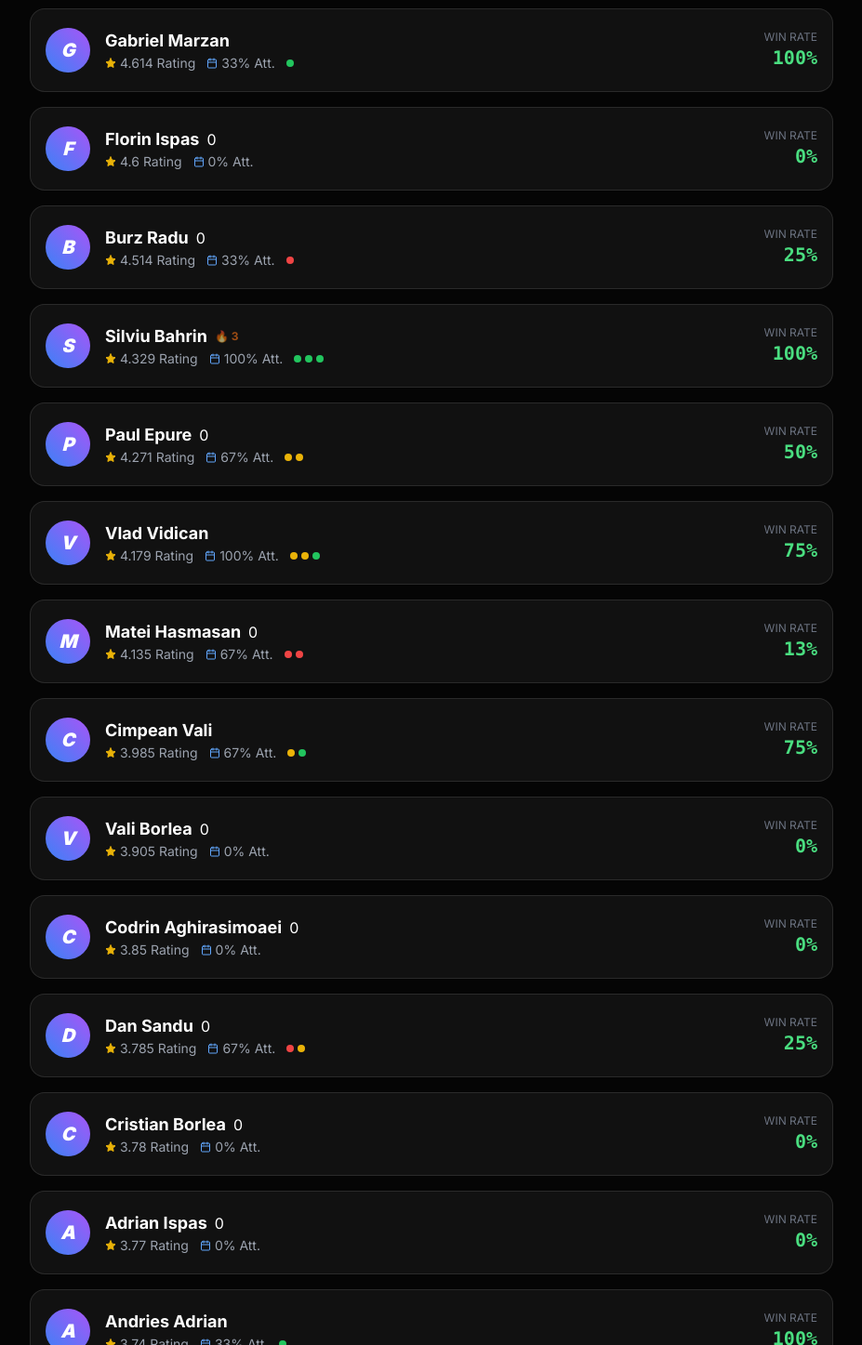
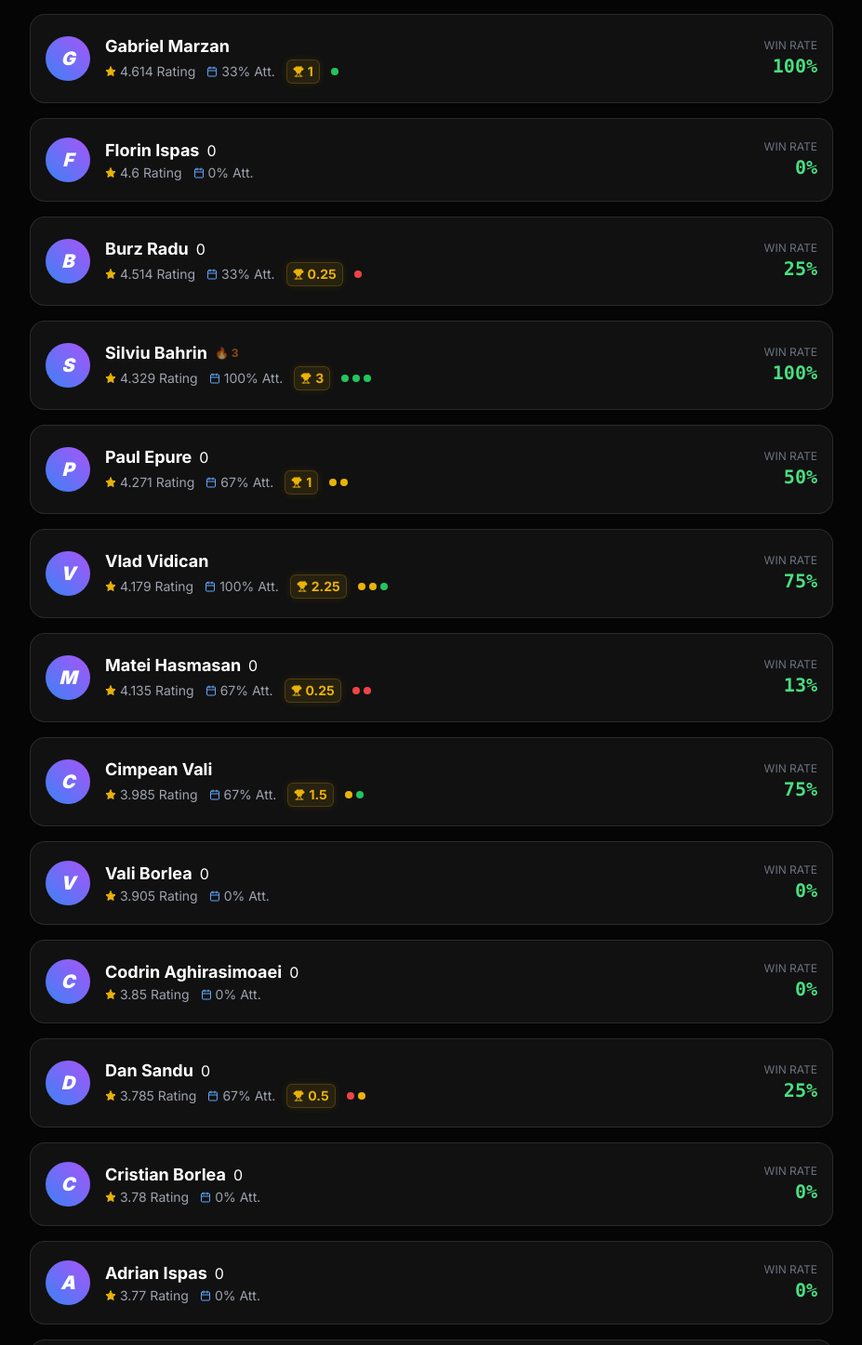
Before and after one commit to silviubahrin/fotbal-gpr, a Next.js app: page / in a window 1280 px wide. Shown: the part 543-1990 px from the top of the page at 93% size, without its empty margins (176-1103 px from the left). Built offline with nearby package versions, Linux system fonts and the light colour scheme.

Commit message:
feat: display current season cups on player cards

```diff
--- a/src/components/PlayerCard.tsx
+++ b/src/components/PlayerCard.tsx
@@ -1,7 +1,7 @@
 "use client";
 
 import { motion } from "framer-motion";
-import { Star, TrendingUp, Award, Calendar } from "lucide-react";
+import { Star, TrendingUp, Award, Calendar, Trophy } from "lucide-react";
 import { clsx, type ClassValue } from "clsx";
 import { twMerge } from "tailwind-merge";
 
@@ -20,6 +20,7 @@ interface Player {
   phy: number;
   attendance: number;
   winRate: number;
+  cups?: number;
   form?: ('W' | 'L' | 'D')[];
   streak?: number;
 }
@@ -57,6 +58,12 @@ export default function PlayerCard({ player, index, onClick }: { player: Player,
                 <Calendar className="h-3 w-3 text-blue-400" />
                 <span>{player.attendance}% Att.</span>
               </div>
+              {player.cups !== undefined && player.cups > 0 && (
+                <div className="flex items-center gap-1 text-sm text-yellow-500 font-bold bg-yellow-500/10 px-1.5 py-0.5 rounded-md border border-yellow-500/20 shadow-[0_0_10px_rgba(234,179,8,0.1)]">
+                  <Trophy className="h-3 w-3 fill-yellow-500" />
+                  <span>{player.cups}</span>
+                </div>
+              )}
               {player.form && player.form.length > 0 && (
                 <div className="flex gap-1">
                   {player.form.map((res, i) => (
--- a/src/lib/data.ts
+++ b/src/lib/data.ts
@@ -11,46 +11,47 @@ export interface Player {
   phy: number;
   attendance: number;
   winRate: number;
+  cups?: number;
   form?: ('W' | 'L' | 'D')[];
   streak?: number;
   history?: number[];
 }
 
 const rawPlayers = [
-  { name: "Termure Adrian", rating: 4.729, pace: 80, sho: 80, pas: 80, dri: 80, def: 80, phy: 80, attendance: 67, winRate: 50, history: [4.9, 4.84, 4.64, 4.63, 4.53, 4.729] },
-  { name: "Gabriel Marzan", rating: 4.614, pace: 80, sho: 80, pas: 80, dri: 80, def: 80, phy: 80, attendance: 33, winRate: 100, history: [4.53, 4.73, 4.64, 4.63, 4.635, 4.614] },
-  { name: "Florin Ispas", rating: 4.6, pace: 80, sho: 80, pas: 80, dri: 80, def: 80, phy: 80, attendance: 0, winRate: 0, history: [4.63, 4.66, 4.56, 4.65, 4.725, 4.6] },
-  { name: "Burz Radu", rating: 4.514, pace: 80, sho: 80, pas: 80, dri: 80, def: 80, phy: 80, attendance: 33, winRate: 25, history: [4.85, 4.84, 4.68, 4.56, 4.565, 4.514] },
-  { name: "Silviu Bahrin", rating: 4.329, pace: 80, sho: 80, pas: 80, dri: 80, def: 80, phy: 80, attendance: 100, winRate: 100, history: [0, 0, 0, 3.96, 4.06, 4.329] },
-  { name: "Paul Epure", rating: 4.271, pace: 80, sho: 80, pas: 80, dri: 80, def: 80, phy: 80, attendance: 67, winRate: 50, history: [0, 0, 3.72, 4.08, 4.29, 4.271] },
-  { name: "Vlad Vidican", rating: 4.179, pace: 80, sho: 80, pas: 80, dri: 80, def: 80, phy: 80, attendance: 100, winRate: 75, history: [0, 0, 0, 3.65, 3.786, 4.179] },
-  { name: "Matei Hasmasan", rating: 4.135, pace: 80, sho: 80, pas: 80, dri: 80, def: 80, phy: 80, attendance: 67, winRate: 13, history: [0, 0, 3.61, 3.75, 4.04, 4.135] },
-  { name: "Cimpean Vali", rating: 3.985, pace: 80, sho: 80, pas: 80, dri: 80, def: 80, phy: 80, attendance: 67, winRate: 75, history: [0, 0, 0, 0, 3.7, 3.985] },
-  { name: "Vali Borlea", rating: 3.905, pace: 80, sho: 80, pas: 80, dri: 80, def: 80, phy: 80, attendance: 0, winRate: 0, history: [0, 0, 4.08, 0, 3.73, 3.905] },
-  { name: "Codrin Aghirasimoaei", rating: 3.850, pace: 80, sho: 80, pas: 80, dri: 80, def: 80, phy: 80, attendance: 0, winRate: 0, history: [0, 4.4, 4.22, 4.08, 0, 3.85] },
-  { name: "Dan Sandu", rating: 3.785, pace: 80, sho: 80, pas: 80, dri: 80, def: 80, phy: 80, attendance: 67, winRate: 25, history: [3.9, 3.84, 3.72, 3.75, 3.7, 3.785] },
-  { name: "Cristian Borlea", rating: 3.780, pace: 80, sho: 80, pas: 80, dri: 80, def: 80, phy: 80, attendance: 0, winRate: 0, history: [4.4, 4.15, 3.92, 3.9, 4.0, 3.78] },
-  { name: "Adrian Ispas", rating: 3.770, pace: 80, sho: 80, pas: 80, dri: 80, def: 80, phy: 80, attendance: 0, winRate: 0, history: [0, 0, 4.08, 3.9, 3.85, 3.77] },
-  { name: "Andries Adrian", rating: 3.740, pace: 80, sho: 80, pas: 80, dri: 80, def: 80, phy: 80, attendance: 33, winRate: 100, history: [0, 0, 0, 0, 3.65, 3.74] },
-  { name: "Ovidiu Iancau", rating: 3.700, pace: 80, sho: 80, pas: 80, dri: 80, def: 80, phy: 80, attendance: 0, winRate: 0, history: [0, 0, 0, 3.8, 3.8, 3.7] },
-  { name: "Ionut Moldovan", rating: 3.693, pace: 80, sho: 80, pas: 80, dri: 80, def: 80, phy: 80, attendance: 33, winRate: 25, history: [0, 0, 0, 0, 3.85, 3.693] },
-  { name: "Denis Antonie", rating: 3.610, pace: 80, sho: 80, pas: 80, dri: 80, def: 80, phy: 80, attendance: 0, winRate: 0, history: [0, 4.15, 0, 3.84, 0, 3.61] },
-  { name: "Balau George", rating: 3.255, pace: 80, sho: 80, pas: 80, dri: 80, def: 80, phy: 80, attendance: 0, winRate: 0, history: [0, 0, 0, 0, 3.45, 3.255] },
-  { name: "Gabi Trofin", rating: 3.150, pace: 80, sho: 80, pas: 80, dri: 80, def: 80, phy: 80, attendance: 33, winRate: 100, history: [0, 0, 0, 3.5, 3.425, 3.15] },
-  { name: "Vasi Trif", rating: 2.867, pace: 80, sho: 80, pas: 80, dri: 80, def: 80, phy: 80, attendance: 33, winRate: 100, history: [0, 0, 0, 0, 2.9, 2.867] },
-  { name: "Muresan Cosmin", rating: 2.580, pace: 80, sho: 80, pas: 80, dri: 80, def: 80, phy: 80, attendance: 0, winRate: 0, history: [0, 0, 0, 0, 0, 2.58] },
-  { name: "Alexandru Avirvarei", rating: 3.570, pace: 80, sho: 80, pas: 80, dri: 80, def: 80, phy: 80, attendance: 100, winRate: 58, history: [4.05, 3.72, 3.64, 3.62, 3.55, 3.57] },
-  { name: "Zamfirescu Adrian", rating: 3.520, pace: 80, sho: 80, pas: 80, dri: 80, def: 80, phy: 80, attendance: 67, winRate: 75, history: [4.2, 3.9, 3.7, 3.5, 3.45, 3.52] },
-  { name: "Hora Catalin", rating: 3.325, pace: 80, sho: 80, pas: 80, dri: 80, def: 80, phy: 80, attendance: 0, winRate: 0, history: [0, 0, 3.48, 0, 3.42, 3.325] },
-  { name: "Borfina Marius", rating: 3.305, pace: 80, sho: 80, pas: 80, dri: 80, def: 80, phy: 80, attendance: 100, winRate: 75, history: [0, 3.5, 3.25, 3.35, 3.35, 3.305] },
-  { name: "Lazea Sorin", rating: 3.105, pace: 80, sho: 80, pas: 80, dri: 80, def: 80, phy: 80, attendance: 0, winRate: 0, history: [3.9, 3.38, 3.4, 0, 0, 3.105] },
-  { name: "Marius Calin", rating: 3.085, pace: 80, sho: 80, pas: 80, dri: 80, def: 80, phy: 80, attendance: 33, winRate: 25, history: [0, 0, 3.3, 3.25, 3.2, 3.085] },
-  { name: "Nedisan Vlad", rating: 3.080, pace: 80, sho: 80, pas: 80, dri: 80, def: 80, phy: 80, attendance: 100, winRate: 42, history: [0, 3.64, 3.35, 3.25, 3.22, 3.08] },
-  { name: "Ovidiu Moldovan", rating: 3.050, pace: 80, sho: 80, pas: 80, dri: 80, def: 80, phy: 80, attendance: 67, winRate: 100, history: [0, 0, 3.32, 3.15, 3.12, 3.05] },
-  { name: "Mihai Pop", rating: 3.040, pace: 80, sho: 80, pas: 80, dri: 80, def: 80, phy: 80, attendance: 67, winRate: 50, history: [0, 0, 0, 3.25, 3.12, 3.04] },
-  { name: "Florin Dusa", rating: 3.010, pace: 80, sho: 80, pas: 80, dri: 80, def: 80, phy: 80, attendance: 33, winRate: 0, history: [0, 3.65, 0, 3.3, 3.1, 3.01] },
-  { name: "Tudor Oprisor", rating: 2.805, pace: 80, sho: 80, pas: 80, dri: 80, def: 80, phy: 80, attendance: 33, winRate: 25, history: [0, 0, 3.2, 3.1, 2.9, 2.805] },
-  { name: "Andrei Moldovan", rating: 2.765, pace: 80, sho: 80, pas: 80, dri: 80, def: 80, phy: 80, attendance: 0, winRate: 0, history: [3.8, 3.15, 3.1, 2.9, 2.85, 2.765] },
+  { name: "Termure Adrian", rating: 4.729, pace: 80, sho: 80, pas: 80, dri: 80, def: 80, phy: 80, attendance: 67, winRate: 50, cups: 1, history: [4.9, 4.84, 4.64, 4.63, 4.53, 4.729] },
+  { name: "Gabriel Marzan", rating: 4.614, pace: 80, sho: 80, pas: 80, dri: 80, def: 80, phy: 80, attendance: 33, winRate: 100, cups: 1, history: [4.53, 4.73, 4.64, 4.63, 4.635, 4.614] },
+  { name: "Florin Ispas", rating: 4.6, pace: 80, sho: 80, pas: 80, dri: 80, def: 80, phy: 80, attendance: 0, winRate: 0, cups: 0, history: [4.63, 4.66, 4.56, 4.65, 4.725, 4.6] },
+  { name: "Burz Radu", rating: 4.514, pace: 80, sho: 80, pas: 80, dri: 80, def: 80, phy: 80, attendance: 33, winRate: 25, cups: 0.25, history: [4.85, 4.84, 4.68, 4.56, 4.565, 4.514] },
+  { name: "Silviu Bahrin", rating: 4.329, pace: 80, sho: 80, pas: 80, dri: 80, def: 80, phy: 80, attendance: 100, winRate: 100, cups: 3, history: [0, 0, 0, 3.96, 4.06, 4.329] },
+  { name: "Paul Epure", rating: 4.271, pace: 80, sho: 80, pas: 80, dri: 80, def: 80, phy: 80, attendance: 67, winRate: 50, cups: 1, history: [0, 0, 3.72, 4.08, 4.29, 4.271] },
+  { name: "Vlad Vidican", rating: 4.179, pace: 80, sho: 80, pas: 80, dri: 80, def: 80, phy: 80, attendance: 100, winRate: 75, cups: 2.25, history: [0, 0, 0, 3.65, 3.786, 4.179] },
+  { name: "Matei Hasmasan", rating: 4.135, pace: 80, sho: 80, pas: 80, dri: 80, def: 80, phy: 80, attendance: 67, winRate: 13, cups: 0.25, history: [0, 0, 3.61, 3.75, 4.04, 4.135] },
+  { name: "Cimpean Vali", rating: 3.985, pace: 80, sho: 80, pas: 80, dri: 80, def: 80, phy: 80, attendance: 67, winRate: 75, cups: 1.5, history: [0, 0, 0, 0, 3.7, 3.985] },
+  { name: "Vali Borlea", rating: 3.905, pace: 80, sho: 80, pas: 80, dri: 80, def: 80, phy: 80, attendance: 0, winRate: 0, cups: 0, history: [0, 0, 4.08, 0, 3.73, 3.905] },
+  { name: "Codrin Aghirasimoaei", rating: 3.850, pace: 80, sho: 80, pas: 80, dri: 80, def: 80, phy: 80, attendance: 0, winRate: 0, cups: 0, history: [0, 4.4, 4.22, 4.08, 0, 3.85] },
+  { name: "Dan Sandu", rating: 3.785, pace: 80, sho: 80, pas: 80, dri: 80, def: 80, phy: 80, attendance: 67, winRate: 25, cups: 0.5, history: [3.9, 3.84, 3.72, 3.75, 3.7, 3.785] },
+  { name: "Cristian Borlea", rating: 3.780, pace: 80, sho: 80, pas: 80, dri: 80, def: 80, phy: 80, attendance: 0, winRate: 0, cups: 0, history: [4.4, 4.15, 3.92, 3.9, 4.0, 3.78] },
+  { name: "Adrian Ispas", rating: 3.770, pace: 80, sho: 80, pas: 80, dri: 80, def: 80, phy: 80, attendance: 0, winRate: 0, cups: 0, history: [0, 0, 4.08, 3.9, 3.85, 3.77] },
+  { name: "Andries Adrian", rating: 3.740, pace: 80, sho: 80, pas: 80, dri: 80, def: 80, phy: 80, attendance: 33, winRate: 100, cups: 1, history: [0, 0, 0, 0, 3.65, 3.74] },
+  { name: "Ovidiu Iancau", rating: 3.700, pace: 80, sho: 80, pas: 80, dri: 80, def: 80, phy: 80, attendance: 0, winRate: 0, cups: 0, history: [0, 0, 0, 3.8, 3.8, 3.7] },
+  { name: "Ionut Moldovan", rating: 3.693, pace: 80, sho: 80, pas: 80, dri: 80, def: 80, phy: 80, attendance: 33, winRate: 25, cups: 0.25, history: [0, 0, 0, 0, 3.85, 3.693] },
+  { name: "Denis Antonie", rating: 3.610, pace: 80, sho: 80, pas: 80, dri: 80, def: 80, phy: 80, attendance: 0, winRate: 0, cups: 0, history: [0, 4.15, 0, 3.84, 0, 3.61] },
+  { name: "Balau George", rating: 3.255, pace: 80, sho: 80, pas: 80, dri: 80, def: 80, phy: 80, attendance: 0, winRate: 0, cups: 0, history: [0, 0, 0, 0, 3.45, 3.255] },
+  { name: "Gabi Trofin", rating: 3.150, pace: 80, sho: 80, pas: 80, dri: 80, def: 80, phy: 80, attendance: 33, winRate: 100, cups: 1, history: [0, 0, 0, 3.5, 3.425, 3.15] },
+  { name: "Vasi Trif", rating: 2.867, pace: 80, sho: 80, pas: 80, dri: 80, def: 80, phy: 80, attendance: 33, winRate: 100, cups: 1, history: [0, 0, 0, 0, 2.9, 2.867] },
+  { name: "Muresan Cosmin", rating: 2.580, pace: 80, sho: 80, pas: 80, dri: 80, def: 80, phy: 80, attendance: 0, winRate: 0, cups: 0, history: [0, 0, 0, 0, 0, 2.58] },
+  { name: "Alexandru Avirvarei", rating: 3.570, pace: 80, sho: 80, pas: 80, dri: 80, def: 80, phy: 80, attendance: 100, winRate: 58, cups: 1.75, history: [4.05, 3.72, 3.64, 3.62, 3.55, 3.57] },
+  { name: "Zamfirescu Adrian", rating: 3.520, pace: 80, sho: 80, pas: 80, dri: 80, def: 80, phy: 80, attendance: 67, winRate: 75, cups: 1.5, history: [4.2, 3.9, 3.7, 3.5, 3.45, 3.52] },
+  { name: "Hora Catalin", rating: 3.325, pace: 80, sho: 80, pas: 80, dri: 80, def: 80, phy: 80, attendance: 0, winRate: 0, cups: 0, history: [0, 0, 3.48, 0, 3.42, 3.325] },
+  { name: "Borfina Marius", rating: 3.305, pace: 80, sho: 80, pas: 80, dri: 80, def: 80, phy: 80, attendance: 100, winRate: 75, cups: 2.25, history: [0, 3.5, 3.25, 3.35, 3.35, 3.305] },
+  { name: "Lazea Sorin", rating: 3.105, pace: 80, sho: 80, pas: 80, dri: 80, def: 80, phy: 80, attendance: 0, winRate: 0, cups: 0, history: [3.9, 3.38, 3.4, 0, 0, 3.105] },
+  { name: "Marius Calin", rating: 3.085, pace: 80, sho: 80, pas: 80, dri: 80, def: 80, phy: 80, attendance: 33, winRate: 25, cups: 0.25, history: [0, 0, 3.3, 3.25, 3.2, 3.085] },
+  { name: "Nedisan Vlad", rating: 3.080, pace: 80, sho: 80, pas: 80, dri: 80, def: 80, phy: 80, attendance: 100, winRate: 42, cups: 1.25, history: [0, 3.64, 3.35, 3.25, 3.22, 3.08] },
+  { name: "Ovidiu Moldovan", rating: 3.050, pace: 80, sho: 80, pas: 80, dri: 80, def: 80, phy: 80, attendance: 67, winRate: 100, cups: 2, history: [0, 0, 3.32, 3.15, 3.12, 3.05] },
+  { name: "Mihai Pop", rating: 3.040, pace: 80, sho: 80, pas: 80, dri: 80, def: 80, phy: 80, attendance: 67, winRate: 50, cups: 1, history: [0, 0, 0, 3.25, 3.12, 3.04] },
+  { name: "Florin Dusa", rating: 3.010, pace: 80, sho: 80, pas: 80, dri: 80, def: 80, phy: 80, attendance: 33, winRate: 0, cups: 0, history: [0, 3.65, 0, 3.3, 3.1, 3.01] },
+  { name: "Tudor Oprisor", rating: 2.805, pace: 80, sho: 80, pas: 80, dri: 80, def: 80, phy: 80, attendance: 33, winRate: 25, cups: 0.25, history: [0, 0, 3.2, 3.1, 2.9, 2.805] },
+  { name: "Andrei Moldovan", rating: 2.765, pace: 80, sho: 80, pas: 80, dri: 80, def: 80, phy: 80, attendance: 0, winRate: 0, cups: 0, history: [3.8, 3.15, 3.1, 2.9, 2.85, 2.765] },
 ];
 
 export const players: Player[] = rawPlayers.map(p => {
```
